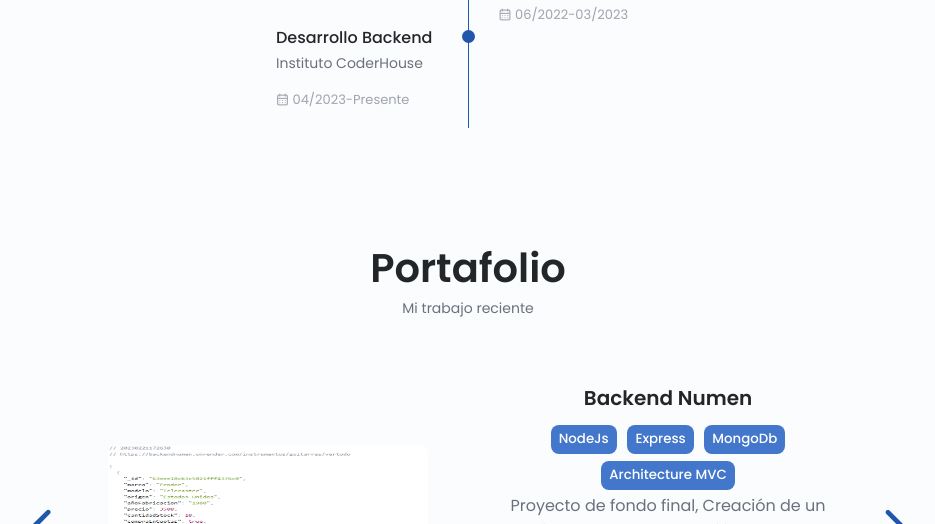
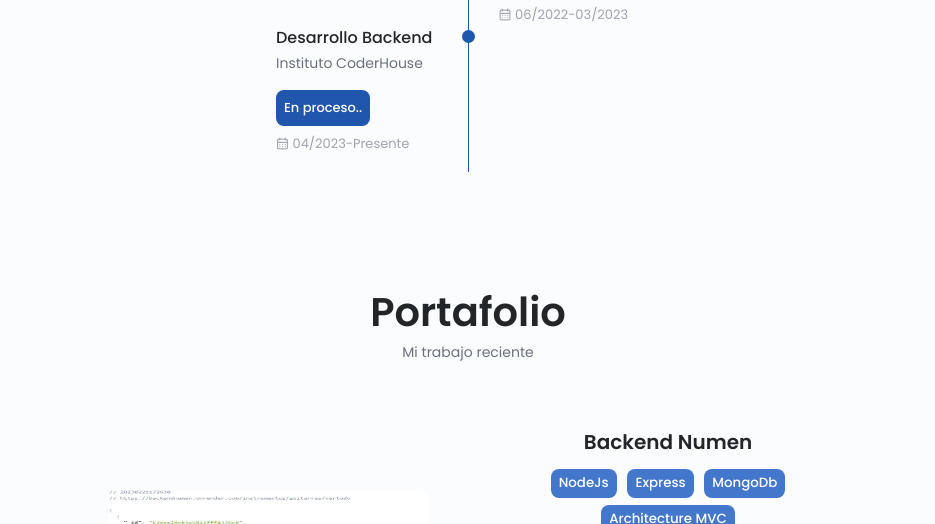
Before and after one commit to NCapdevila/portfolio, a plain HTML site: page es/index.html in a window 1280 px wide. Shown: the part 2818-3342 px from the top of the page, without its empty margins (172-1107 px from the left). Drawn offline with nearby package versions, Linux system fonts and the light colour scheme.

Commit message:
certificate

```diff
--- a/es/index.html
+++ b/es/index.html
@@ -344,6 +344,7 @@
                             <div>
                                 <h3 class="qualification__title">Desarrollo Backend</h3>
                                 <span class="qualification__subtitle">Instituto CoderHouse</span>
+                                <p class="button button_certificado">En proceso..</p>
                                 <div class="qualification__calendar">
                                     <i class="uil uil-calendar-alt"></i>
                                     04/2023-Presente
```
Also changed, not shown: index.html (+1 -0 lines).
